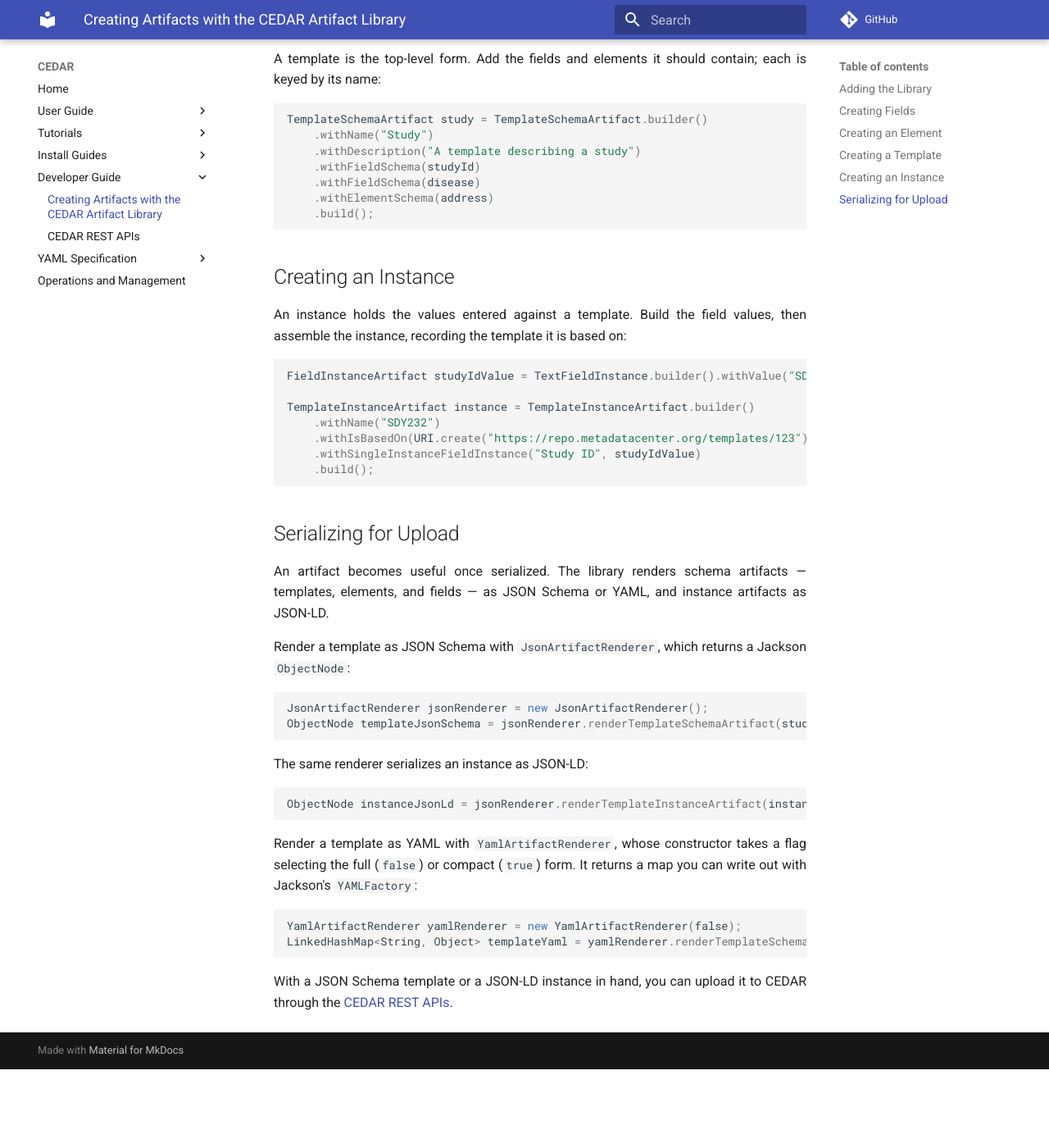
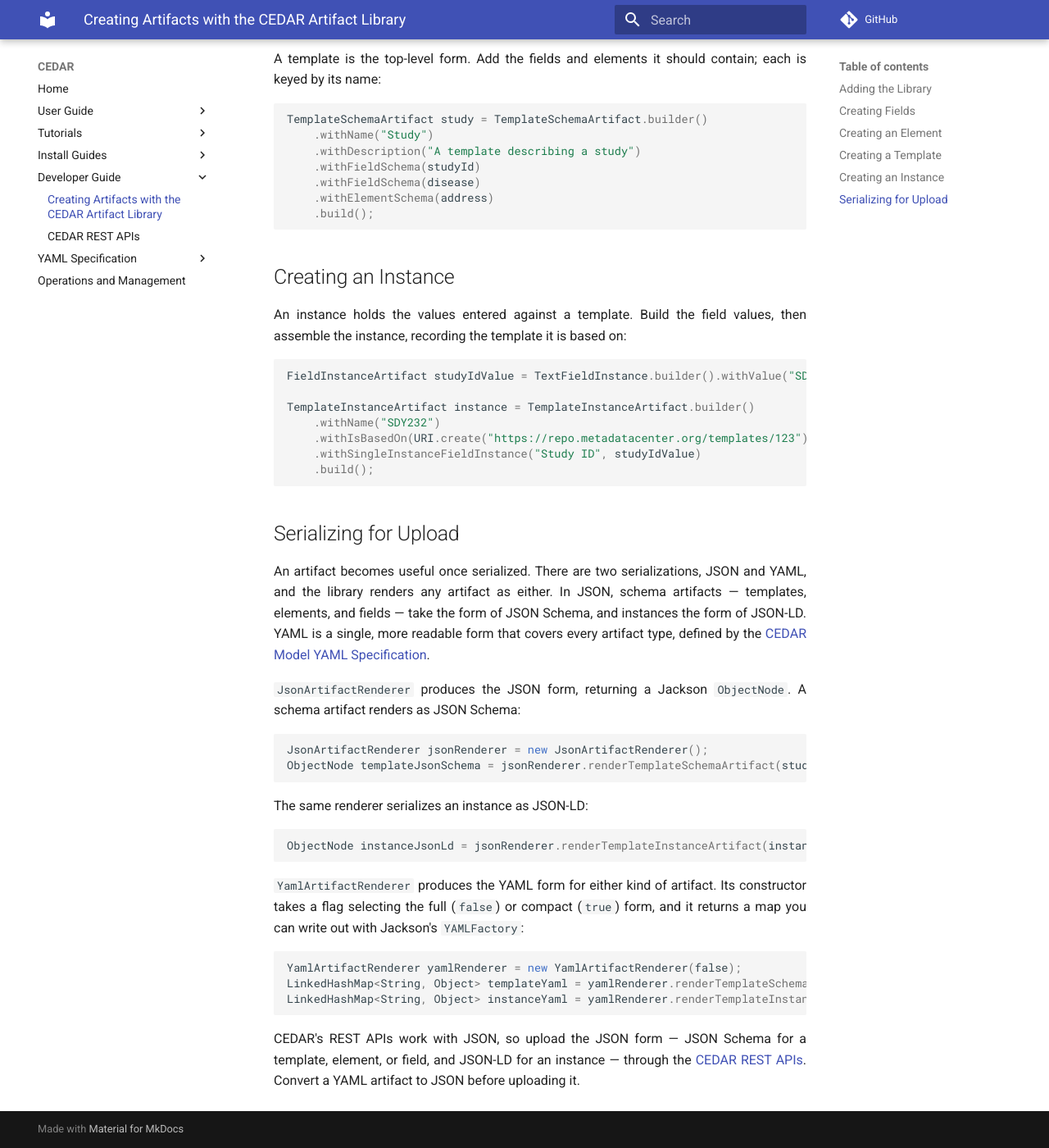
Before and after one commit to metadatacenter/cedar-mkdocs, an MkDocs documentation site: the page built from docs/developer-guide/cedar-artifact-library.md, in a window 1280 px wide and 1400 px high, scrolled down 1932 px. Shown: the whole window at 82% size. Built offline with MkDocs 1.6.1 and Material for MkDocs 9.7.7, drawn with Linux system fonts in a browser that asks for light colours; comment, search, counter and statistics services are not loaded; before the commit the page ends 3236 px from its top, so only the background shows below that.

Commit message:
Frame artifact serialization as JSON vs YAML
Rework the CEDAR Artifact Library serialization section around the two
serializations: JSON (JSON Schema for schema artifacts, JSON-LD for
instances) and YAML (either kind). Add a YAML instance render example
and clarify that the REST APIs take JSON, so YAML must be converted to
JSON before upload.

Co-Authored-By: Claude Opus 4.8 <noreply@anthropic.com>

````diff
--- a/docs/developer-guide/cedar-artifact-library.md
+++ b/docs/developer-guide/cedar-artifact-library.md
@@ -98,9 +98,9 @@ TemplateInstanceArtifact instance = TemplateInstanceArtifact.builder()
 
 ## Serializing for Upload
 
-An artifact becomes useful once serialized. The library renders schema artifacts — templates, elements, and fields — as JSON Schema or YAML, and instance artifacts as JSON-LD.
+An artifact becomes useful once serialized. There are two serializations, JSON and YAML, and the library renders any artifact as either. In JSON, schema artifacts — templates, elements, and fields — take the form of JSON Schema, and instances the form of JSON-LD. YAML is a single, more readable form that covers every artifact type, defined by the [CEDAR Model YAML Specification](../yaml-spec/index.md).
 
-Render a template as JSON Schema with `JsonArtifactRenderer`, which returns a Jackson `ObjectNode`:
+`JsonArtifactRenderer` produces the JSON form, returning a Jackson `ObjectNode`. A schema artifact renders as JSON Schema:
 
 ```java
 JsonArtifactRenderer jsonRenderer = new JsonArtifactRenderer();
@@ -113,11 +113,12 @@ The same renderer serializes an instance as JSON-LD:
 ObjectNode instanceJsonLd = jsonRenderer.renderTemplateInstanceArtifact(instance);
 ```
 
-Render a template as YAML with `YamlArtifactRenderer`, whose constructor takes a flag selecting the full (`false`) or compact (`true`) form. It returns a map you can write out with Jackson's `YAMLFactory`:
+`YamlArtifactRenderer` produces the YAML form for either kind of artifact. Its constructor takes a flag selecting the full (`false`) or compact (`true`) form, and it returns a map you can write out with Jackson's `YAMLFactory`:
 
 ```java
 YamlArtifactRenderer yamlRenderer = new YamlArtifactRenderer(false);
 LinkedHashMap<String, Object> templateYaml = yamlRenderer.renderTemplateSchemaArtifact(study);
+LinkedHashMap<String, Object> instanceYaml = yamlRenderer.renderTemplateInstanceArtifact(instance);
 ```
 
-With a JSON Schema template or a JSON-LD instance in hand, you can upload it to CEDAR through the [CEDAR REST APIs](cedar-rest-apis.md).
+CEDAR's REST APIs work with JSON, so upload the JSON form — JSON Schema for a template, element, or field, and JSON-LD for an instance — through the [CEDAR REST APIs](cedar-rest-apis.md). Convert a YAML artifact to JSON before uploading it.
````
